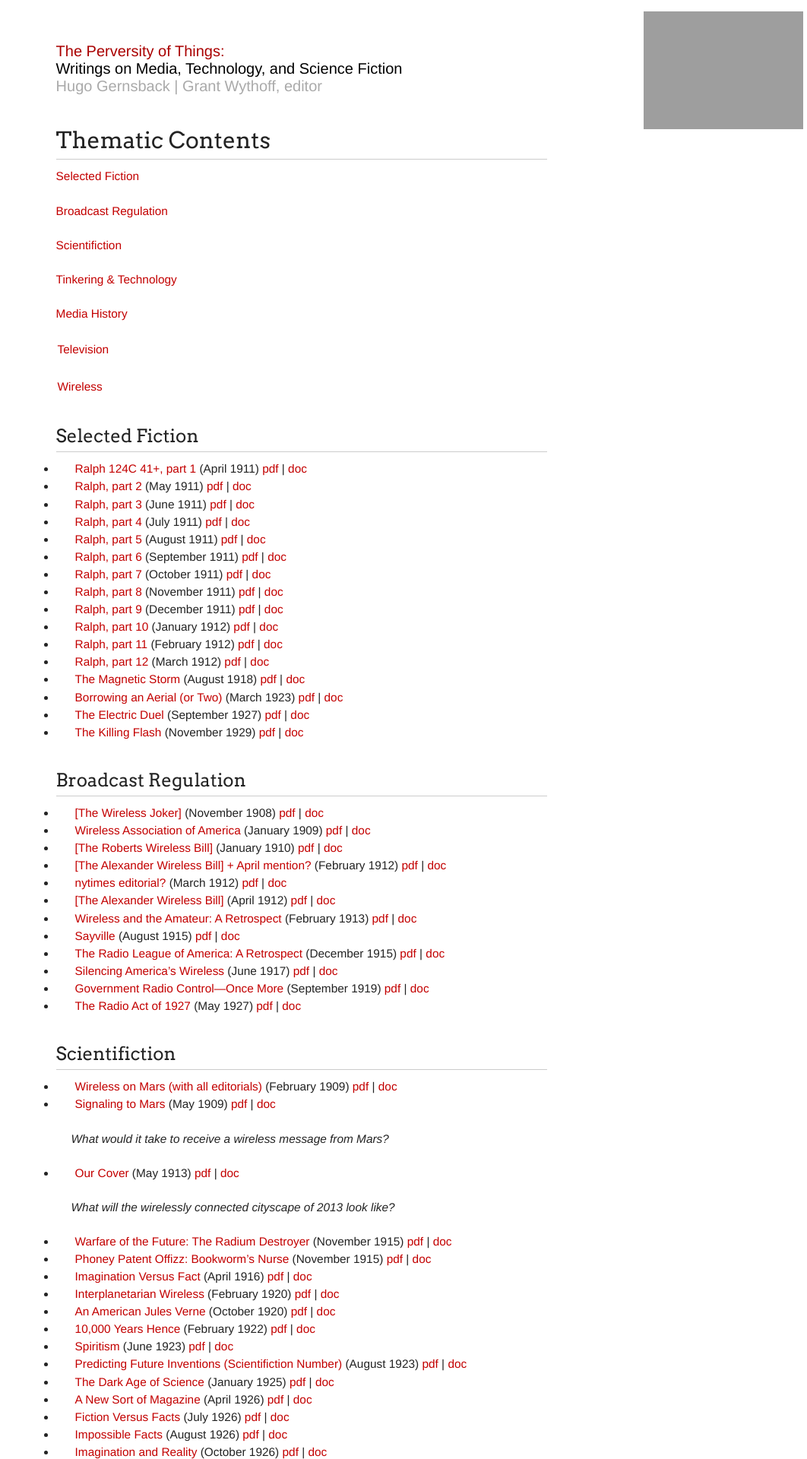
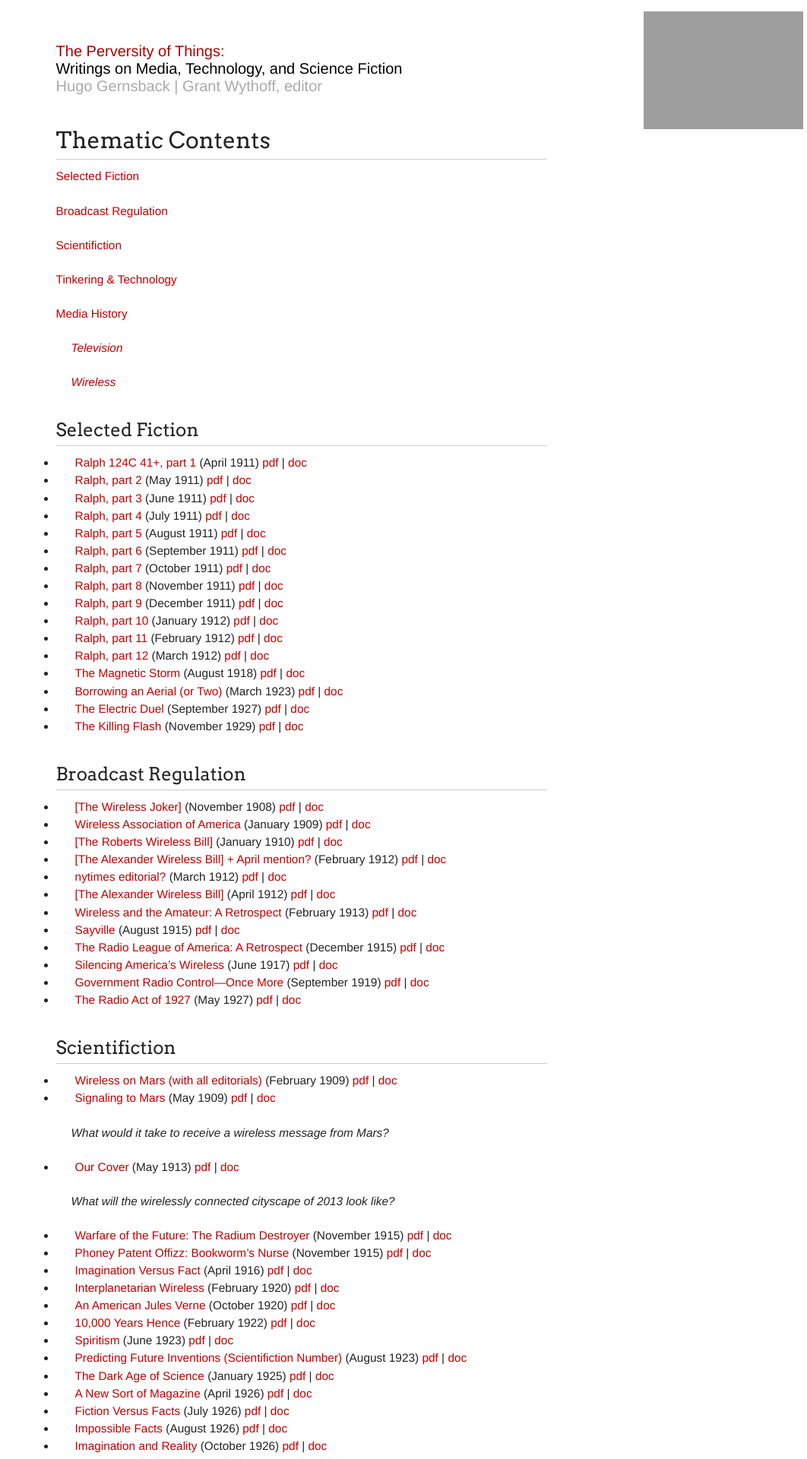
Before and after one commit to gwijthoff/perversity_of_things, a Jekyll site: the page built from TOC_thematic.md, in a window 1280 px wide. Shown: the top 1920 px of the page at 76% size, without its empty margins (218-1280 px from the left). Built offline with Jekyll 4.4.1, drawn with Linux system fonts in a browser that asks for light colours; grey boxes are pictures that could not be loaded.

Commit message:
toc formatting

```diff
--- a/TOC_thematic.md
+++ b/TOC_thematic.md
@@ -19,9 +19,9 @@ Thematic Contents
 
 [Media History](#media)
 
-|     [Television](#television)
+> [Television](#television)
 
-|     [Wireless](#wireless)
+> [Wireless](#wireless)
 
 <a name="fiction"></a>Selected Fiction
 ---------------------------------------
```
